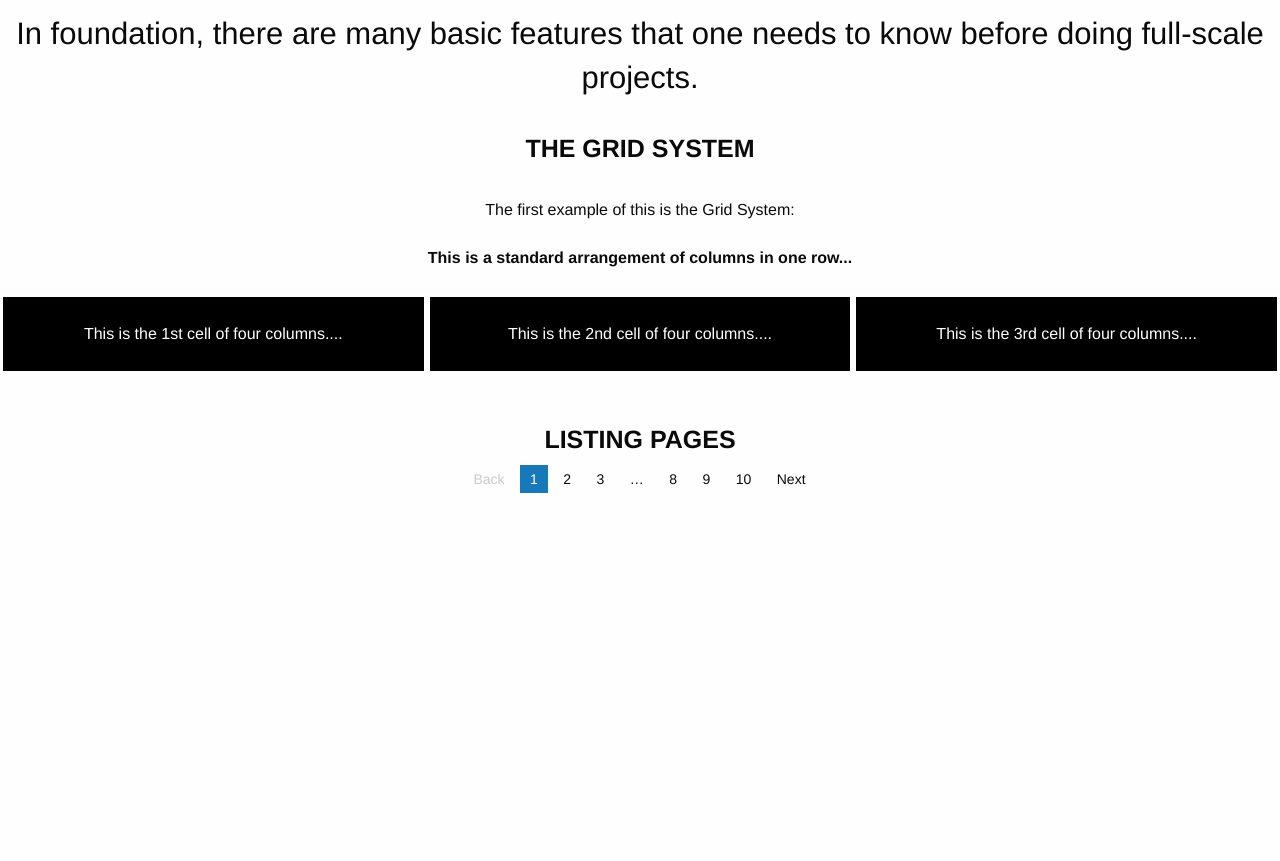
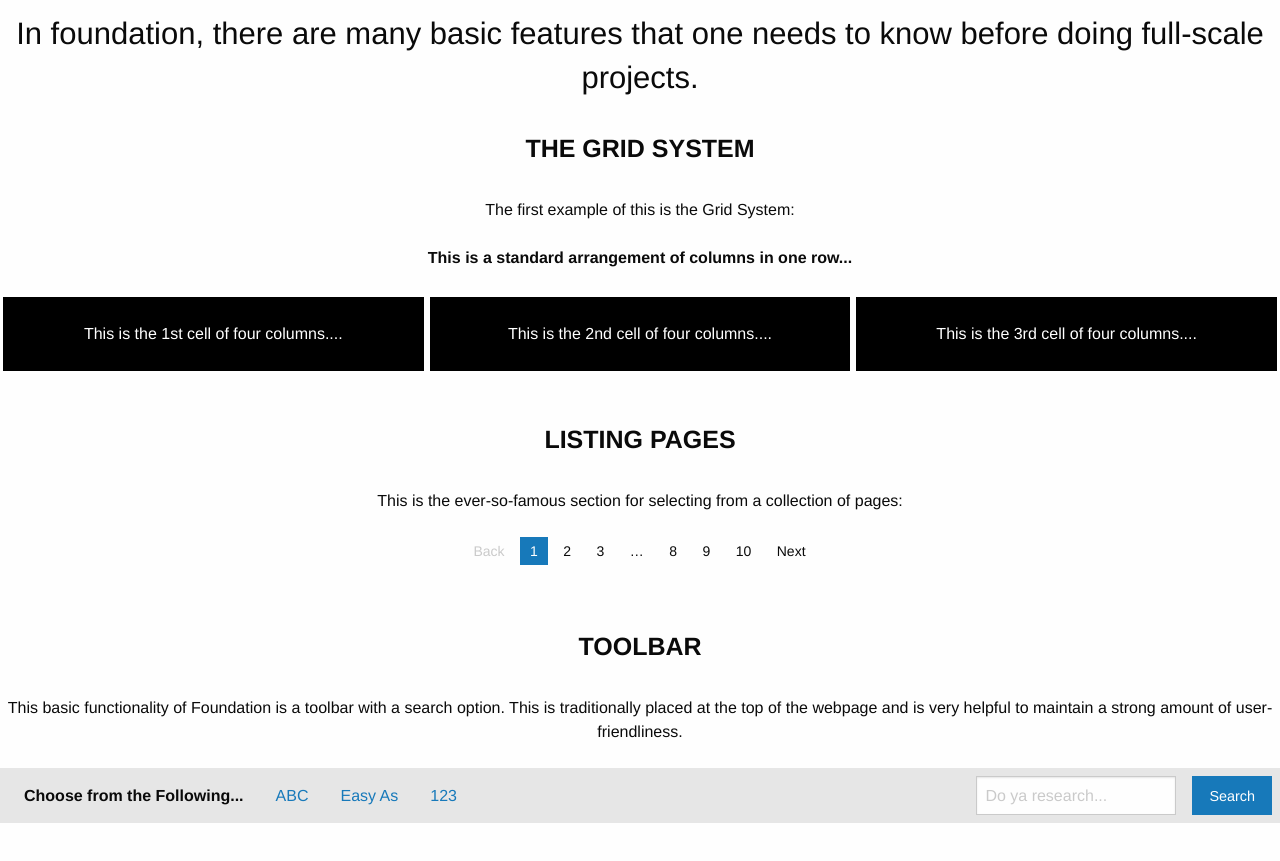
Before and after one commit to EugeneThomas/BringBackTheHiddenLinks, a plain HTML site: page foundation.html in a window 1280 px wide. Shown: the part 63-924 px from the top of the page. Before the commit the page ends 800 px from the top, so only its background shows below. Drawn offline with Linux system fonts and the light colour scheme.

Commit message:
Toolbar Section

```diff
--- a/foundation.html
+++ b/foundation.html
@@ -42,7 +42,8 @@ HW12 - Who Does Frame Work For?
     </div>
     <br> <br>
     <!--page listing-->
-    <h4> <b> LISTING PAGES </b> </h4>
+    <h4> <b> LISTING PAGES </b> </h4> <br>
+    This is the ever-so-famous section for selecting from a collection of pages:<br><br>
     <div class="pagination-centered">
       <ul class="pagination">
         <li class="disabled">Back</li>
@@ -56,6 +57,28 @@ HW12 - Who Does Frame Work For?
         <li><a href="#">Next</a></li>
       </ul>
     </div>
+    <br> <br>
+    <h4> <b> TOOLBAR </b> </h4> <br>
+    This basic functionality of Foundation is a toolbar with a search option. This is traditionally placed at the top of the webpage and is very helpful to maintain a strong amount of user-friendliness. <br><br>
+    <div class="top-bar">
+      <div class="top-bar-left">
+        <ul class="dropdown menu">
+          <li class="menu-text">Choose from the Following...</li>
+          <li><a href="#A">ABC</a></li>
+          <li><a href="#B">Easy As</a></li>
+          <li><a href="#C">123</a></li>
+        </ul>
+      </div>
+      <div class="top-bar-right">
+        <ul class="menu">
+          <li><input type="search" placeholder="Do ya research..."></li>
+          <li><button type="button" class="button">Search</button></li>
+        </ul>
+      </div>
+    </div>
+    <br> <br>
+
+
     </center>
     <script src="js/vendor/jquery.js"></script>
     <script src="js/vendor/what-input.js"></script>
```
